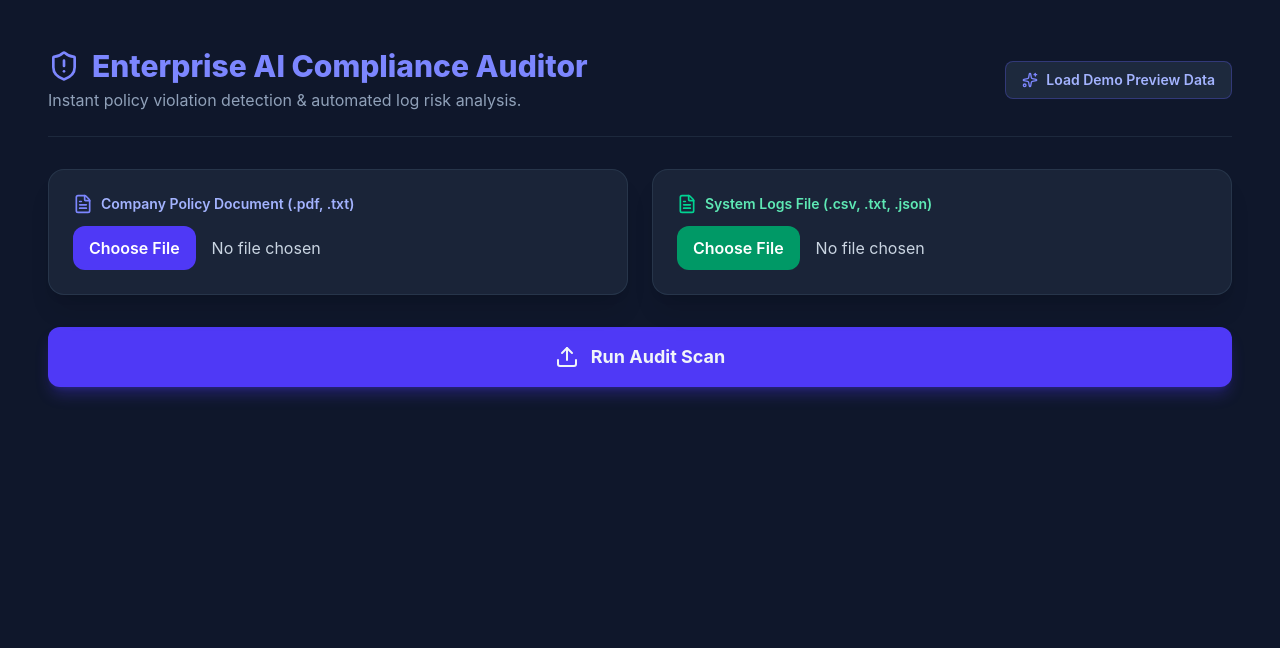
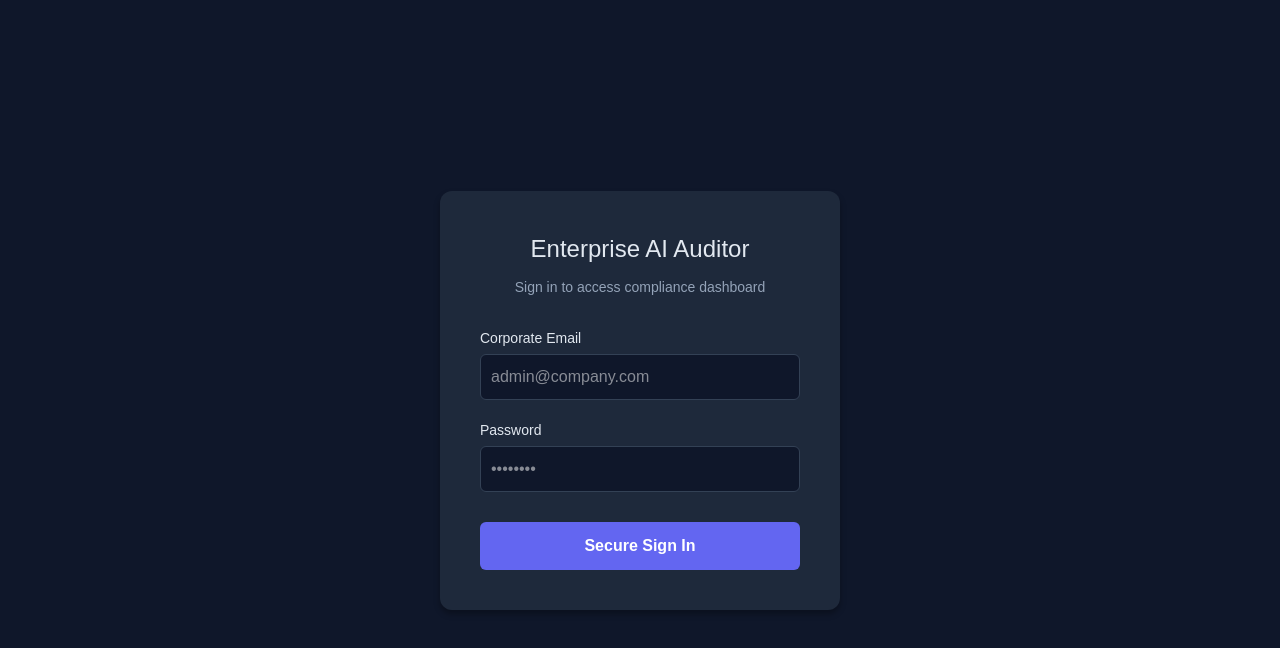
Before and after one commit to Raman-kumar2005/Compliance-and-Audit, a React app in the folder frontend/: page / in a window 1280 px wide. Shown: the top 648 px of the page. Built offline with nearby package versions, Linux system fonts and the light colour scheme; the HTML template or start-up script is replaced by a standard one.

Commit message:
Add Recharts library and interactive Violation Breakdown pie chart to UI

```diff
--- a/frontend/package.json
+++ b/frontend/package.json
@@ -15,7 +15,8 @@
     "html2pdf.js": "^0.14.0",
     "lucide-react": "^1.28.0",
     "react": "^19.2.8",
-    "react-dom": "^19.2.8"
+    "react-dom": "^19.2.8",
+    "recharts": "^3.10.1"
   },
   "devDependencies": {
     "@types/react": "^19.2.17",
--- a/frontend/src/App.jsx
+++ b/frontend/src/App.jsx
@@ -1,10 +1,12 @@
 import React, { useState } from 'react';
+import Login from './Login';
 import {
   Upload, AlertTriangle, ShieldAlert, FileText, Loader2,
   Sparkles, CheckCircle2, Download, Search, Filter
 } from 'lucide-react';
 import axios from 'axios';
 import html2pdf from 'html2pdf.js';
+import { PieChart, Pie, Cell, Tooltip, ResponsiveContainer, Legend } from 'recharts';
 
 const MOCK_RESULTS = [
   {
@@ -34,6 +36,7 @@ const MOCK_RESULTS = [
 ];
 
 export default function App() {
+  const [isAuthenticated, setIsAuthenticated] = useState(false);
   const [policyFile, setPolicyFile] = useState(null);
   const [logFile, setLogFile] = useState(null);
   const [loading, setLoading] = useState(false);
@@ -45,6 +48,10 @@ export default function App() {
   const [searchQuery, setSearchQuery] = useState('');
 
   const BACKEND_URL = 'http://localhost:8000/api/audit';
+
+  if (!isAuthenticated) {
+    return <Login onLogin={() => setIsAuthenticated(true)} />;
+  }
 
   const handleAudit = async () => {
     if (!policyFile || !logFile) {
@@ -100,6 +107,21 @@ export default function App() {
 
   const highSeverityCount = auditData ? auditData.filter(item => item.severity === 'HIGH').length : 0;
 
+  // 1. Group the violations by rule_violated and count them
+  const violationCounts = auditData?.reduce((acc, curr) => {
+    const rule = curr.rule_violated;
+    acc[rule] = (acc[rule] || 0) + 1;
+    return acc;
+  }, {});
+
+  // 2. Format the data for Recharts
+  const chartColors = ['#6366f1', '#f43f5e', '#f59e0b', '#10b981', '#06b6d4', '#8b5cf6'];
+  const pieChartData = Object.keys(violationCounts || {}).map((key, index) => ({
+    name: key,
+    value: violationCounts[key],
+    color: chartColors[index % chartColors.length]
+  }));
+
   return (
     <div className="min-h-screen bg-slate-900 text-slate-100 p-6 md:p-12 font-sans">
       {/* Header */}
@@ -110,12 +132,22 @@ export default function App() {
           </h1>
           <p className="text-slate-400 mt-1">Instant policy violation detection & automated log risk analysis.</p>
         </div>
+
+        <div className="flex items-center gap-3">
           <button
             onClick={loadDemoData}
             className="px-4 py-2 bg-slate-800 hover:bg-slate-700 text-indigo-300 rounded-lg text-sm font-semibold border border-indigo-500/30 flex items-center gap-2 transition cursor-pointer"
           >
             <Sparkles className="w-4 h-4 text-indigo-400" /> Load Demo Preview Data
           </button>
+
+          <button
+            onClick={() => setIsAuthenticated(false)}
+            className="px-4 py-2 bg-slate-800 hover:bg-red-900/40 text-red-400 rounded-lg text-sm font-semibold border border-red-500/30 transition cursor-pointer"
+          >
+            Logout
+          </button>
+        </div>
       </header>
 
       {/* Upload Zones */}
@@ -185,6 +217,38 @@ export default function App() {
               </p>
             </div>
           </div>
+
+          {/* --- PIE CHART SECTION --- */}
+          {pieChartData.length > 0 && (
+            <div className="bg-slate-800/90 p-6 rounded-2xl border border-slate-700 shadow-md">
+              <h3 className="text-lg font-bold text-slate-100 mb-4">Violation Breakdown</h3>
+              <div className="h-72 w-full">
+                <ResponsiveContainer width="100%" height="100%">
+                  <PieChart>
+                    <Pie
+                      data={pieChartData}
+                      cx="50%"
+                      cy="50%"
+                      innerRadius={60}
+                      outerRadius={90}
+                      paddingAngle={5}
+                      dataKey="value"
+                      stroke="none"
+                    >
+                      {pieChartData.map((entry, index) => (
+                        <Cell key={`cell-${index}`} fill={entry.color} />
+                      ))}
+                    </Pie>
+                    <Tooltip
+                      contentStyle={{ backgroundColor: '#0f172a', borderColor: '#334155', borderRadius: '8px', color: '#f8fafc' }}
+                      itemStyle={{ color: '#cbd5e1' }}
+                    />
+                    <Legend wrapperStyle={{ fontSize: '12px', color: '#94a3b8' }} />
+                  </PieChart>
+                </ResponsiveContainer>
+              </div>
+            </div>
+          )}
 
           {/* Search, Filter & PDF Export Bar */}
           <div className="flex flex-col md:flex-row justify-between items-stretch md:items-center gap-4 bg-slate-800/50 p-4 rounded-xl border border-slate-700/50">
--- /dev/null
+++ b/frontend/src/Login.jsx
@@ -0,0 +1,71 @@
+import React, { useState } from 'react';
+
+export default function Login({ onLogin }) {
+  const [email, setEmail] = useState('');
+  const [password, setPassword] = useState('');
+
+  const handleSubmit = (e) => {
+    e.preventDefault();
+    // Since it's a dummy login, we just check if fields aren't empty
+    if (email && password) {
+      onLogin();
+    } else {
+      alert("Please enter a dummy email and password to continue.");
+    }
+  };
+
+  return (
+    <div style={{
+      display: 'flex', justifyContent: 'center', alignItems: 'center',
+      height: '100vh', backgroundColor: '#0f172a', color: '#e2e8f0', fontFamily: 'sans-serif'
+    }}>
+      <div style={{
+        backgroundColor: '#1e293b', padding: '40px', borderRadius: '12px',
+        boxShadow: '0 4px 6px rgba(0,0,0,0.3)', width: '100%', maxWidth: '400px'
+      }}>
+        <div style={{ textAlign: 'center', marginBottom: '30px' }}>
+          <h2 style={{ margin: '0 0 10px 0', fontSize: '24px' }}>Enterprise AI Auditor</h2>
+          <p style={{ margin: 0, color: '#94a3b8', fontSize: '14px' }}>Sign in to access compliance dashboard</p>
+        </div>
+
+        <form onSubmit={handleSubmit} style={{ display: 'flex', flexDirection: 'column', gap: '20px' }}>
+          <div>
+            <label style={{ display: 'block', marginBottom: '5px', fontSize: '14px' }}>Corporate Email</label>
+            <input
+              type="email"
+              placeholder="admin@company.com"
+              value={email}
+              onChange={(e) => setEmail(e.target.value)}
+              style={{
+                width: '100%', padding: '10px', borderRadius: '6px', border: '1px solid #334155',
+                backgroundColor: '#0f172a', color: 'white', outline: 'none'
+              }}
+            />
+          </div>
+
+          <div>
+            <label style={{ display: 'block', marginBottom: '5px', fontSize: '14px' }}>Password</label>
+            <input
+              type="password"
+              placeholder="••••••••"
+              value={password}
+              onChange={(e) => setPassword(e.target.value)}
+              style={{
+                width: '100%', padding: '10px', borderRadius: '6px', border: '1px solid #334155',
+                backgroundColor: '#0f172a', color: 'white', outline: 'none'
+              }}
+            />
+          </div>
+
+          <button type="submit" style={{
+            width: '100%', padding: '12px', borderRadius: '6px', border: 'none',
+            backgroundColor: '#6366f1', color: 'white', fontSize: '16px', fontWeight: 'bold',
+            cursor: 'pointer', marginTop: '10px'
+          }}>
+            Secure Sign In
+          </button>
+        </form>
+      </div>
+    </div>
+  );
+}
```
Also changed, not shown: 1 other file (tests, documents, lock files or other folders). Lines whose indentation alone changed are shown as unchanged.
